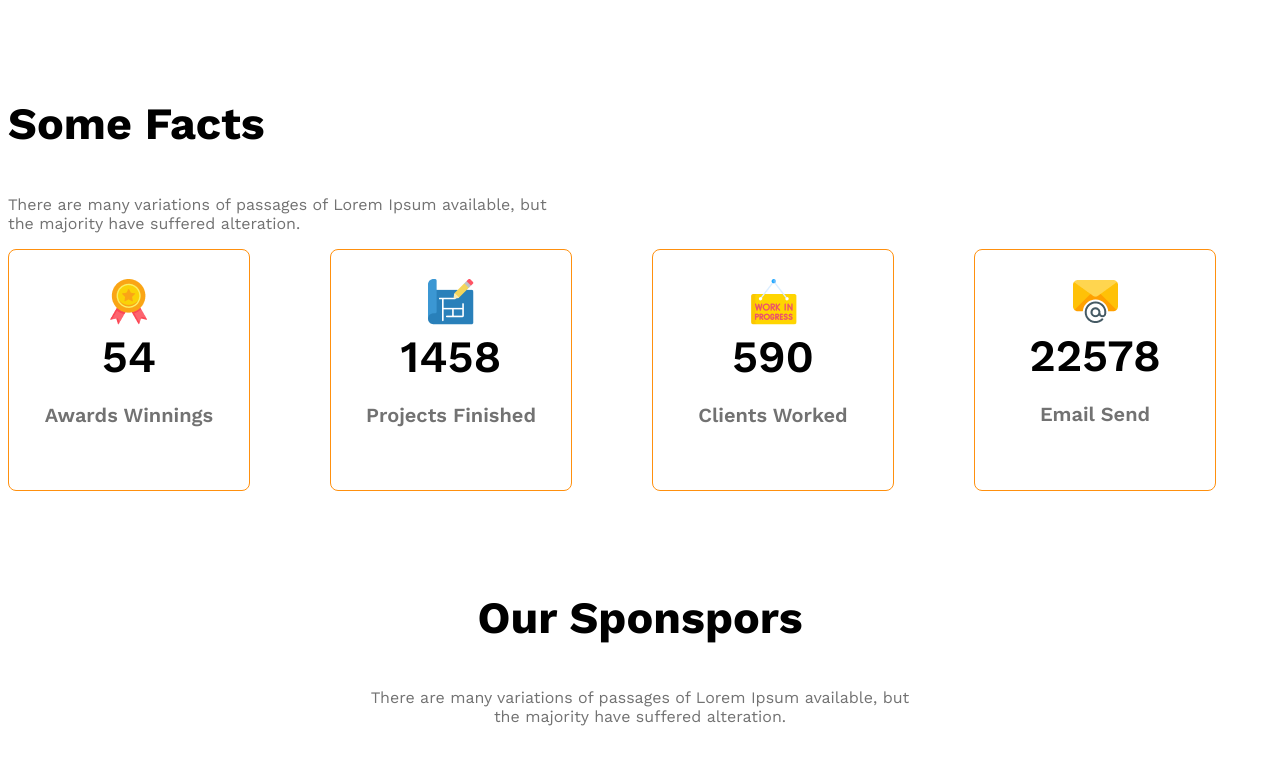
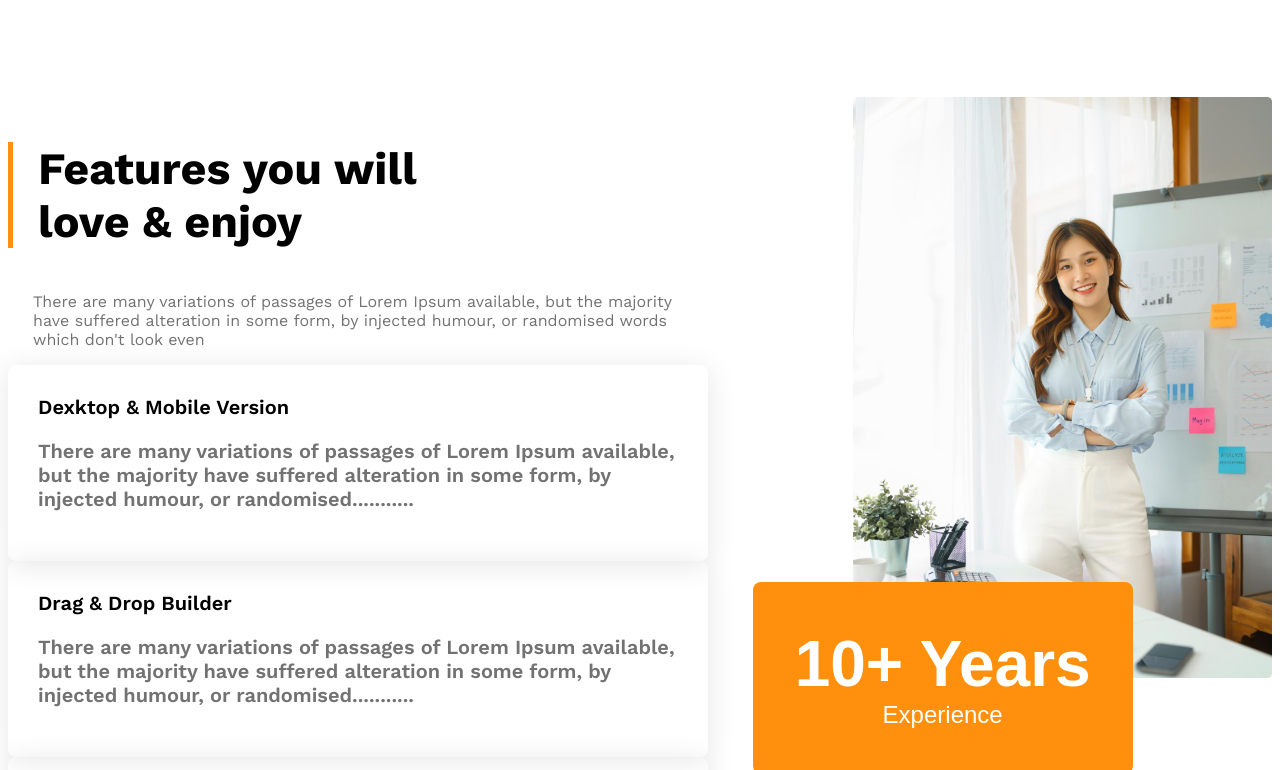
Before and after one commit to md-abdullah-alien/Architect-Project, a plain HTML site: page index.html in a window 1280 px wide. Shown: the part 1985-2755 px from the top of the page. Drawn offline with nearby package versions, Linux system fonts and the light colour scheme.

Commit message:
Added Footer Section

```diff
--- a/index.html
+++ b/index.html
@@ -29,10 +29,13 @@
         <!-- Banner Section Started -->
         <div class="banner">
             <div class="banner-content">
-                <h1 class="banner-title">Brand New Group of Architects</h1>
+                <h1 class="banner-title">
+                    Brand New Group of Architects
+                </h1>
                 <p class="banner-description">There are many variations of passages of Lorem Ipsum available, but the
                     majority have suffered alteration in some form, by injected humour, or randomised words which don't
-                    look even</p>
+                    look even
+                </p>
                 <button class="btn-primary">Explore More</button>
             </div>
             <img class="banner-image" src="./images/banner.png" alt="">
@@ -63,13 +66,62 @@
          </section>
         <!-- Teams Section Ended -->
          <!-- Features Section Started -->
-          <section class="features-section">
-
+          <section class="features-section display-flex">
+            <div>
+                <h3 class="section-title" id="features-section-title">
+                    Features you will <br>love & enjoy
+                </h3>
+                <p class="text-light-gray" id="features-section-description">
+                    There are many variations of passages of Lorem Ipsum available, but the majority have suffered alteration in some form, by injected humour, or randomised words which don't look even
+                </p>
+                <div class="feature-card">
+                    <h4 class="feature-title">
+                        Dexktop & Mobile Version
+                    </h4>
+                    <p class="text-light-gray">
+                        There are many variations of passages of Lorem Ipsum available, but the majority have suffered alteration in some form, by injected humour, or randomised...........
+                    </p>
+                </div>
+                <div class="feature-card">
+                    <h4 class="feature-title">
+                        Drag & Drop Builder
+                    </h4>
+                    <p class="text-light-gray">
+                        There are many variations of passages of Lorem Ipsum available, but the majority have suffered alteration in some form, by injected humour, or randomised...........
+                    </p>
+                </div>
+                <div class="feature-card">
+                    <h4 class="feature-title">
+                        Awesome Modern Design
+                    </h4>
+                    <p class="text-light-gray">
+                        There are many variations of passages of Lorem Ipsum available, but the majority have suffered alteration in some form, by injected humour, or randomised...........
+                    </p>
+                </div>
+                <div class="feature-card">
+                    <h4 class="feature-title">
+                        Super Easy to Edit
+                    </h4>
+                    <p class="text-light-gray">
+                        There are many variations of passages of Lorem Ipsum available, but the majority have suffered alteration in some form, by injected humour, or randomised...........
+                    </p>
+                </div>
+            </div>
+            <div class="featured-architect">
+                <img src="./images/architect.png" alt="">
+                <button id="experience-badge" class="btn-primary">
+                    <span id="experience-year">10+ Years</span>
+                    <br>
+                    <span>Experience</span>
+                </button>
+            </div>
           </section>
          <!-- Features Section Ended -->
           <!-- Facts Section Started -->
            <section class="facts-section">
-            <h3 class="section-title">Some Facts</h3>
+            <h3 class="section-title">
+                Some Facts
+            </h3>
             <p class="text-light-gray facts-description">
                 There are many variations of passages of Lorem Ipsum available, but the majority have suffered alteration.
             </p>
@@ -100,7 +152,9 @@
            <!-- Sponspors Section Started -->
             <section class="sponspors-section">
                 <div class="sponspors-info">
-                    <h3 class="section-title">Our Sponspors</h3>
+                    <h3 class="section-title">
+                        Our Sponspors
+                    </h3>
                     <p class="text-light-gray">
                         There are many variations of passages of Lorem Ipsum available, but the majority have suffered alteration.
                     </p>
@@ -126,9 +180,14 @@
            <!-- Sponspors Section Ended -->
     </main>
     <!-- Main Section Ended -->
-
     <!-- Footer Section Started -->
-    <footer></footer>
+    <footer>
+        <div class="footer">
+            <p class="text-light-gray">
+                All rights reserved copyright@2023 startup landing page design
+            </p>
+        </div>
+    </footer>
     <!-- Footer Section Ended -->
 </body>
 
--- a/styles/style.css
+++ b/styles/style.css
@@ -41,10 +41,7 @@
   font-weight: 700;
 }
 
-
 /* Shared Styles Ended */
-
-
 /* Header Section Styles Started*/
 
 /* Header Section Styles Ended*/
@@ -73,7 +70,6 @@
   max-width: 1440px;
   margin: 0px auto;
 }
-
 
 /* Navigation Section Styles Ended */
 /* Banner Section Styles Started */
@@ -106,11 +102,11 @@ main > section{
 
 /* Main Section Styles Ended */
 /* Teams Section Styles Started */
-
 .teams-section{
   justify-content: space-between;
   align-items: center;
 }
+
 .team-img-container{
   display: grid;
   grid-template-columns: repeat(2,1fr);
@@ -131,10 +127,52 @@ main > section{
   color: #ff900e;
 }
 
-
 /* Teams Section Styles Ended */
 /* Features Section Styles Started */
+.features-section{
+  /* display: flex; */
+  gap: 145px;
+}
 
+.feature-card{
+  padding: 30px;
+  box-shadow: 0px 4px 30px 0px rgba(0, 0, 0, 0.1);
+  margin-bottom: 20px;
+  border-radius: 8px;
+}
+
+.feature-card, .feature-title{
+  font-weight: 600;
+  font-size: 1.25rem;
+  margin-top: 0px;
+  margin-bottom: 0px;
+}
+
+#features-section-title{
+  border-left: 5px solid #ff900e;
+  padding-left: 25px;
+}
+
+#features-section-description{
+  padding-left: 25px;
+}
+
+#experience-badge{
+  padding: 45px 42px;
+  font-size: 1.5rem;
+  font-weight: 500;
+  margin-left: -100px;
+  margin-top: -100px;
+}
+
+#experience-year{
+  font-size: 4rem;
+  font-weight: 700;
+}
+
+.featured-architect img{
+  width: 100%;
+}
 
 /* Features Section Styles Ended */
 /* Facts Section Styles Started */
@@ -152,6 +190,7 @@ main > section{
   width: 240px;
   height: 240px;
 }
+
 .facts-description{
   max-width: 540px;
 }
@@ -168,7 +207,6 @@ main > section{
   font-weight: 600;
   margin-top: 10px;
 }
-
 
 /* Facts Section Styles Ended */
 /* Sponspors Section Styles Started */
@@ -187,23 +225,38 @@ main > section{
   filter: grayscale(100%);
 }
 
-
 /* Sponspors Section Styles Ended */
-
-/* Responsive Media Query apply */
+/* Footer Section Styles Started */
+.footer{
+  background-color: rgba(255, 144, 14, 0.1);
+  padding-top: 40px;
+  padding-bottom: 40px;
+  text-align: center;
+  max-width: 1440px;
+  margin: 130px auto;
+}
+/* Footer Section Styles Ended */
+/* Responsive Media Query apply Started */
 
 /* Apply Media Query for small device */
 @media screen and (max-width: 576px){
   .navbar,
   .nav-links,
   .teams-section,
+  .features-section,
   .sponspors-companies{
     flex-direction: column;
   }
+
   .team-img-container,
   .facts-container,
   .sponspors-companies{
     grid-template-columns: repeat(1, 1fr);
+  }
+
+  #experience-badge{
+    margin-top: 20px;
+    margin-left: 20px;
   }
 
   .facts-container{
@@ -224,17 +277,25 @@ main > section{
 /* Appply Media Query for Medium Device */
 @media screen and (min-width: 577px) and (max-width: 992px){
   .navbar,
+  .features-section,
   .teams-section{
     flex-direction: column;
+  }
+
+  #experience-badge{
+    margin-top: 20px;
+    margin-left: 20px;
   }
 
   .team-feature-container{
     margin: 30px auto;
   }
+
   .facts-container,
   .sponspors-companies{
     grid-template-columns: repeat(2, 1fr);
   }
+
   .sponspors-companies{
     gap: 50px;
     justify-items: center;
@@ -242,5 +303,5 @@ main > section{
 
 }
 
-
 /* Appply Media Query for Medium Device */
+/* Responsive Media Query apply Ended */
```
